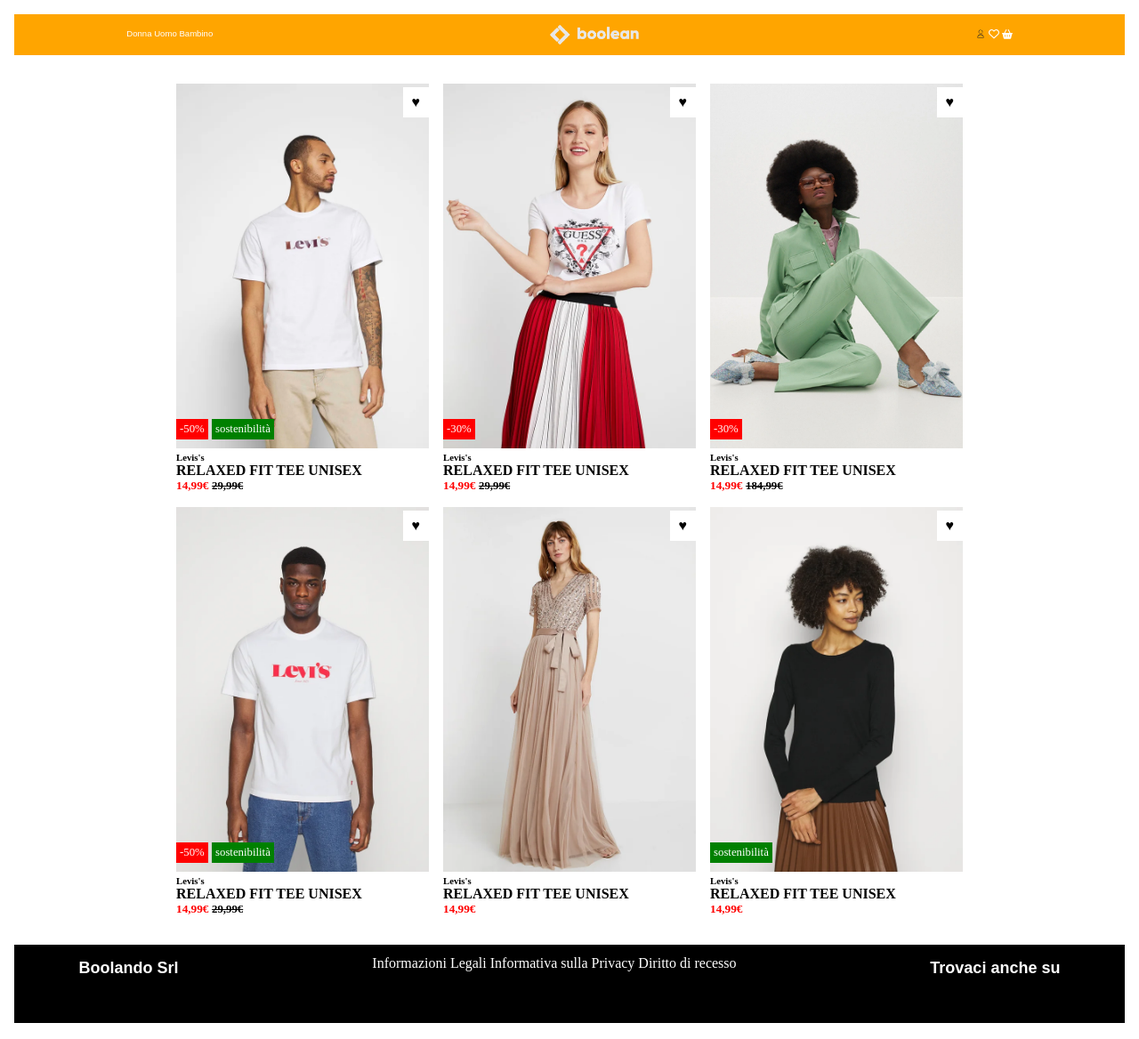
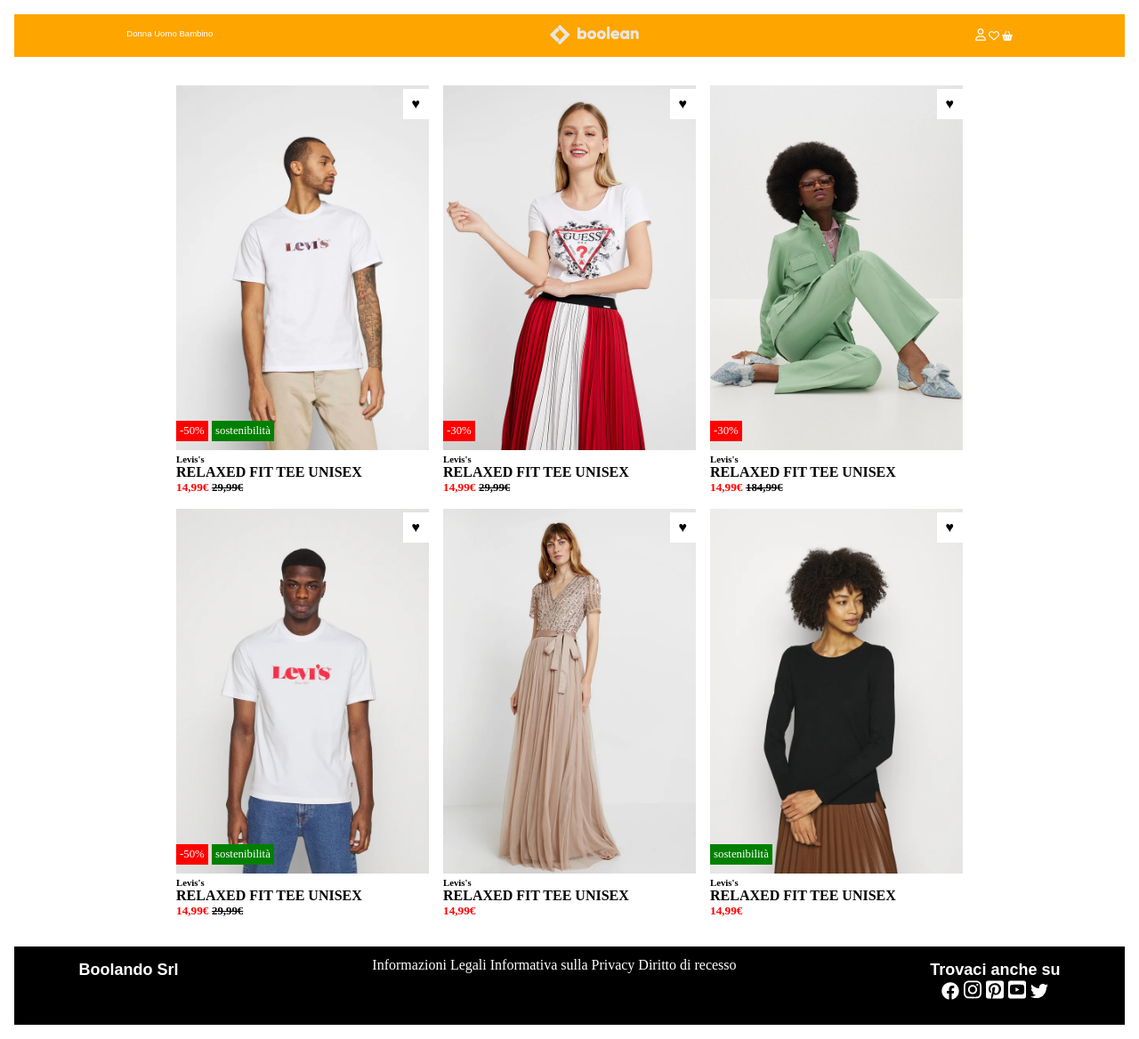
Before and after one commit to fracabu/html-css-boolando, a plain HTML site: page index.html in a window 1280 px wide. Shown: the whole page at 89% size. Drawn offline with Linux system fonts and the light colour scheme.

Commit message:
aggiunte icone footer

```diff
--- a/index.html
+++ b/index.html
@@ -16,7 +16,7 @@
                     <img class="logo-header" src="img/boolean-logo.png" alt="">
                 </div>
                 <div class="col-header-small">
-                    <svg class="icons" id="Outline" viewBox="0 0 512 512" xmlns="http://www.w3.org/2000/svg"><defs><style>.cls-1{fill:#262626;}</style></defs><path class="cls-1" d="M256.09,266a99.83,99.83,0,1,0-70.66-29.22A99.61,99.61,0,0,0,256.09,266ZM201.47,111.56a77.24,77.24,0,1,1-22.62,54.61A77,77,0,0,1,201.47,111.56Z"/><path class="cls-1" d="M256.09,281.83c-84.6,0-153.43,68.82-153.43,153.42A11.34,11.34,0,0,0,114,446.59H398.17a11.34,11.34,0,0,0,11.34-11.34C409.51,350.65,340.68,281.83,256.09,281.83ZM125.83,423.91c5.76-66.8,62-119.4,130.26-119.4s124.49,52.6,130.25,119.4Z"/></svg>
+                    <svg class="icons" xmlns="http://www.w3.org/2000/svg" viewBox="0 0 448 512"><!--! Font Awesome Pro 6.1.1 by @fontawesome - https://fontawesome.com License - https://fontawesome.com/license (Commercial License) Copyright 2022 Fonticons, Inc. --><path d="M272 304h-96C78.8 304 0 382.8 0 480c0 17.67 14.33 32 32 32h384c17.67 0 32-14.33 32-32C448 382.8 369.2 304 272 304zM48.99 464C56.89 400.9 110.8 352 176 352h96c65.16 0 119.1 48.95 127 112H48.99zM224 256c70.69 0 128-57.31 128-128c0-70.69-57.31-128-128-128S96 57.31 96 128C96 198.7 153.3 256 224 256zM224 48c44.11 0 80 35.89 80 80c0 44.11-35.89 80-80 80S144 172.1 144 128C144 83.89 179.9 48 224 48z"/></svg>
                     <svg class="icons" xmlns="http://www.w3.org/2000/svg" viewBox="0 0 512 512"><!--! Font Awesome Pro 6.1.1 by @fontawesome - https://fontawesome.com License - https://fontawesome.com/license (Commercial License) Copyright 2022 Fonticons, Inc. --><path d="M244 84L255.1 96L267.1 84.02C300.6 51.37 347 36.51 392.6 44.1C461.5 55.58 512 115.2 512 185.1V190.9C512 232.4 494.8 272.1 464.4 300.4L283.7 469.1C276.2 476.1 266.3 480 256 480C245.7 480 235.8 476.1 228.3 469.1L47.59 300.4C17.23 272.1 0 232.4 0 190.9V185.1C0 115.2 50.52 55.58 119.4 44.1C164.1 36.51 211.4 51.37 244 84C243.1 84 244 84.01 244 84L244 84zM255.1 163.9L210.1 117.1C188.4 96.28 157.6 86.4 127.3 91.44C81.55 99.07 48 138.7 48 185.1V190.9C48 219.1 59.71 246.1 80.34 265.3L256 429.3L431.7 265.3C452.3 246.1 464 219.1 464 190.9V185.1C464 138.7 430.4 99.07 384.7 91.44C354.4 86.4 323.6 96.28 301.9 117.1L255.1 163.9z"/></svg>
                     <svg class="icons" xmlns="http://www.w3.org/2000/svg" viewBox="0 0 576 512"><!--! Font Awesome Pro 6.1.1 by @fontawesome - https://fontawesome.com License - https://fontawesome.com/license (Commercial License) Copyright 2022 Fonticons, Inc. --><path d="M171.7 191.1H404.3L322.7 35.07C316.6 23.31 321.2 8.821 332.9 2.706C344.7-3.409 359.2 1.167 365.3 12.93L458.4 191.1H544C561.7 191.1 576 206.3 576 223.1C576 241.7 561.7 255.1 544 255.1L492.1 463.5C484.1 492 459.4 512 430 512H145.1C116.6 512 91 492 83.88 463.5L32 255.1C14.33 255.1 0 241.7 0 223.1C0 206.3 14.33 191.1 32 191.1H117.6L210.7 12.93C216.8 1.167 231.3-3.409 243.1 2.706C254.8 8.821 259.4 23.31 253.3 35.07L171.7 191.1zM191.1 303.1C191.1 295.1 184.8 287.1 175.1 287.1C167.2 287.1 159.1 295.1 159.1 303.1V399.1C159.1 408.8 167.2 415.1 175.1 415.1C184.8 415.1 191.1 408.8 191.1 399.1V303.1zM271.1 303.1V399.1C271.1 408.8 279.2 415.1 287.1 415.1C296.8 415.1 304 408.8 304 399.1V303.1C304 295.1 296.8 287.1 287.1 287.1C279.2 287.1 271.1 295.1 271.1 303.1zM416 303.1C416 295.1 408.8 287.1 400 287.1C391.2 287.1 384 295.1 384 303.1V399.1C384 408.8 391.2 415.1 400 415.1C408.8 415.1 416 408.8 416 399.1V303.1z"/></svg>
                 </div>
@@ -113,7 +113,14 @@
         <div class="d-flex-footer">
             <div class="col-small-footer"> <strong>Boolando Srl</strong></div>
             <div class="col-large-footer">Informazioni Legali Informativa sulla Privacy Diritto di recesso</div>
-            <div class="col-small-footer"> <strong>Trovaci anche su</strong></div>
+            <div class="col-small-footer"> <strong>Trovaci anche su</strong>
+                <br>
+                <svg class="icons-footer" xmlns="http://www.w3.org/2000/svg" viewBox="0 0 512 512"><!--! Font Awesome Pro 6.1.1 by @fontawesome - https://fontawesome.com License - https://fontawesome.com/license (Commercial License) Copyright 2022 Fonticons, Inc. --><path d="M504 256C504 119 393 8 256 8S8 119 8 256c0 123.78 90.69 226.38 209.25 245V327.69h-63V256h63v-54.64c0-62.15 37-96.48 93.67-96.48 27.14 0 55.52 4.84 55.52 4.84v61h-31.28c-30.8 0-40.41 19.12-40.41 38.73V256h68.78l-11 71.69h-57.78V501C413.31 482.38 504 379.78 504 256z"/></svg>
+                <svg class="icons-footer" xmlns="http://www.w3.org/2000/svg" viewBox="0 0 448 512"><!--! Font Awesome Pro 6.1.1 by @fontawesome - https://fontawesome.com License - https://fontawesome.com/license (Commercial License) Copyright 2022 Fonticons, Inc. --><path d="M224.1 141c-63.6 0-114.9 51.3-114.9 114.9s51.3 114.9 114.9 114.9S339 319.5 339 255.9 287.7 141 224.1 141zm0 189.6c-41.1 0-74.7-33.5-74.7-74.7s33.5-74.7 74.7-74.7 74.7 33.5 74.7 74.7-33.6 74.7-74.7 74.7zm146.4-194.3c0 14.9-12 26.8-26.8 26.8-14.9 0-26.8-12-26.8-26.8s12-26.8 26.8-26.8 26.8 12 26.8 26.8zm76.1 27.2c-1.7-35.9-9.9-67.7-36.2-93.9-26.2-26.2-58-34.4-93.9-36.2-37-2.1-147.9-2.1-184.9 0-35.8 1.7-67.6 9.9-93.9 36.1s-34.4 58-36.2 93.9c-2.1 37-2.1 147.9 0 184.9 1.7 35.9 9.9 67.7 36.2 93.9s58 34.4 93.9 36.2c37 2.1 147.9 2.1 184.9 0 35.9-1.7 67.7-9.9 93.9-36.2 26.2-26.2 34.4-58 36.2-93.9 2.1-37 2.1-147.8 0-184.8zM398.8 388c-7.8 19.6-22.9 34.7-42.6 42.6-29.5 11.7-99.5 9-132.1 9s-102.7 2.6-132.1-9c-19.6-7.8-34.7-22.9-42.6-42.6-11.7-29.5-9-99.5-9-132.1s-2.6-102.7 9-132.1c7.8-19.6 22.9-34.7 42.6-42.6 29.5-11.7 99.5-9 132.1-9s102.7-2.6 132.1 9c19.6 7.8 34.7 22.9 42.6 42.6 11.7 29.5 9 99.5 9 132.1s2.7 102.7-9 132.1z"/></svg>
+                <svg class="icons-footer" xmlns="http://www.w3.org/2000/svg" viewBox="0 0 448 512"><!--! Font Awesome Pro 6.1.1 by @fontawesome - https://fontawesome.com License - https://fontawesome.com/license (Commercial License) Copyright 2022 Fonticons, Inc. --><path d="M448 80v352c0 26.5-21.5 48-48 48H154.4c9.8-16.4 22.4-40 27.4-59.3 3-11.5 15.3-58.4 15.3-58.4 8 15.3 31.4 28.2 56.3 28.2 74.1 0 127.4-68.1 127.4-152.7 0-81.1-66.2-141.8-151.4-141.8-106 0-162.2 71.1-162.2 148.6 0 36 19.2 80.8 49.8 95.1 4.7 2.2 7.1 1.2 8.2-3.3.8-3.4 5-20.1 6.8-27.8.6-2.5.3-4.6-1.7-7-10.1-12.3-18.3-34.9-18.3-56 0-54.2 41-106.6 110.9-106.6 60.3 0 102.6 41.1 102.6 99.9 0 66.4-33.5 112.4-77.2 112.4-24.1 0-42.1-19.9-36.4-44.4 6.9-29.2 20.3-60.7 20.3-81.8 0-53-75.5-45.7-75.5 25 0 21.7 7.3 36.5 7.3 36.5-31.4 132.8-36.1 134.5-29.6 192.6l2.2.8H48c-26.5 0-48-21.5-48-48V80c0-26.5 21.5-48 48-48h352c26.5 0 48 21.5 48 48z"/></svg>
+                <svg class="icons-footer" xmlns="http://www.w3.org/2000/svg" viewBox="0 0 448 512"><!--! Font Awesome Pro 6.1.1 by @fontawesome - https://fontawesome.com License - https://fontawesome.com/license (Commercial License) Copyright 2022 Fonticons, Inc. --><path d="M186.8 202.1l95.2 54.1-95.2 54.1V202.1zM448 80v352c0 26.5-21.5 48-48 48H48c-26.5 0-48-21.5-48-48V80c0-26.5 21.5-48 48-48h352c26.5 0 48 21.5 48 48zm-42 176.3s0-59.6-7.6-88.2c-4.2-15.8-16.5-28.2-32.2-32.4C337.9 128 224 128 224 128s-113.9 0-142.2 7.7c-15.7 4.2-28 16.6-32.2 32.4-7.6 28.5-7.6 88.2-7.6 88.2s0 59.6 7.6 88.2c4.2 15.8 16.5 27.7 32.2 31.9C110.1 384 224 384 224 384s113.9 0 142.2-7.7c15.7-4.2 28-16.1 32.2-31.9 7.6-28.5 7.6-88.1 7.6-88.1z"/></svg>
+                <svg class="icons-footer" xmlns="http://www.w3.org/2000/svg" viewBox="0 0 512 512"><!--! Font Awesome Pro 6.1.1 by @fontawesome - https://fontawesome.com License - https://fontawesome.com/license (Commercial License) Copyright 2022 Fonticons, Inc. --><path d="M459.37 151.716c.325 4.548.325 9.097.325 13.645 0 138.72-105.583 298.558-298.558 298.558-59.452 0-114.68-17.219-161.137-47.106 8.447.974 16.568 1.299 25.34 1.299 49.055 0 94.213-16.568 130.274-44.832-46.132-.975-84.792-31.188-98.112-72.772 6.498.974 12.995 1.624 19.818 1.624 9.421 0 18.843-1.3 27.614-3.573-48.081-9.747-84.143-51.98-84.143-102.985v-1.299c13.969 7.797 30.214 12.67 47.431 13.319-28.264-18.843-46.781-51.005-46.781-87.391 0-19.492 5.197-37.36 14.294-52.954 51.655 63.675 129.3 105.258 216.365 109.807-1.624-7.797-2.599-15.918-2.599-24.04 0-57.828 46.782-104.934 104.934-104.934 30.213 0 57.502 12.67 76.67 33.137 23.715-4.548 46.456-13.32 66.599-25.34-7.798 24.366-24.366 44.833-46.132 57.827 21.117-2.273 41.584-8.122 60.426-16.243-14.292 20.791-32.161 39.308-52.628 54.253z"/></svg>
+            </div>
         </div>
 
     </footer>
--- a/style.css
+++ b/style.css
@@ -162,3 +162,8 @@
     padding-top: 12px;
     color: white;
 }
+
+.icons-footer{
+    fill: white;
+    width: 20px;
+}
```
